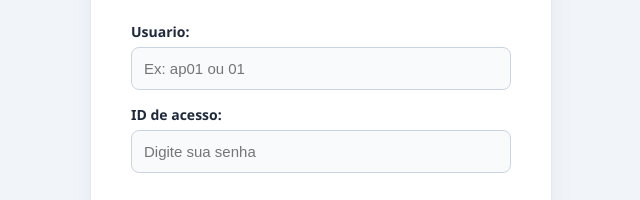
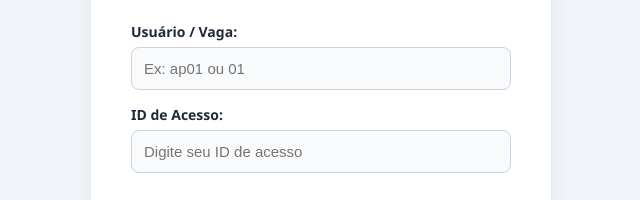
Before and after one commit to kapplancontrole-max/Painel-Morador-, a plain HTML site: page index.html in a window 1280 px wide. Shown: the part 424-624 px from the top of the page, 319-959 px from the left. Drawn offline with Linux system fonts and the light colour scheme.

Commit message:
Update index.html

```diff
--- a/index.html
+++ b/index.html
@@ -1,207 +1,97 @@
 <!DOCTYPE html>
-
 <html lang="pt-br">
-
 <head>
-
     <meta charset="UTF-8">
-
     <meta name="viewport" content="width=device-width, initial-scale=1.0">
-
     <title>Portal do Morador - AbrangeBox</title>
-
     <style>
-
         body { font-family: 'Segoe UI', Tahoma, Geneva, Verdana, sans-serif; margin: 0; padding: 0; background-color: #f1f5f9; display: flex; height: 100vh; justify-content: center; align-items: center; }
-
         .login-card { background: white; padding: 40px; border-radius: 16px; box-shadow: 0 10px 25px rgba(0,0,0,0.05); width: 100%; max-width: 380px; border: 1px solid #e2e8f0; }
 
-
-
-        /* Estilização da embalagem da logo para garantir a centralização */
-
         .logo-wrapper { text-align: center; margin-bottom: 25px; }
-
         .logo-wrapper img { width: 100%; max-width: 550px; height: auto; }
 
-
-
         label { font-weight: 600; display: block; margin-top: 15px; color: #1e293b; font-size: 14px; }
-
         input { width: 100%; padding: 12px; margin-top: 6px; box-sizing: border-box; border: 1px solid #cbd5e1; border-radius: 8px; font-size: 15px; background-color: #f8fafc; transition: border 0.2s; }
-
         input:focus { border-color: #3b82f6; outline: none; background-color: white; }
-
         button { background-color: #3b82f6; color: white; padding: 12px; border: none; border-radius: 8px; cursor: pointer; margin-top: 30px; width: 100%; font-size: 16px; font-weight: bold; box-shadow: 0 4px 6px rgba(59, 130, 246, 0.2); }
-
         button:hover { background-color: #2563eb; }
-
         .mensagem-erro { color: #ef4444; font-size: 13px; text-align: center; margin-top: 15px; display: none; font-weight: 600; }
-
     </style>
-
 </head>
-
 <body>
 
-
-
 <div class="login-card">
-
     <div class="logo-wrapper">
-
         <img src="logo.png" alt="Logo AbrangeBox">
-
     </div>
 
-
-
     <form id="formLogin" onsubmit="efetuarLogin(event)">
-
-        <label>Usuario:</label>
-
+        <label>Usuário / Vaga:</label>
         <input type="text" id="id_hardware" placeholder="Ex: ap01 ou 01" required>
 
+        <label>ID de Acesso:</label>
+        <input type="text" id="senha" placeholder="Digite seu ID de acesso" required>
 
-
-        <label>ID de acesso:</label>
-
-        <input type="password" id="senha" placeholder="Digite sua senha" required>
-
-
-
-        <div id="erroLogin" class="mensagem-erro">Usuario ou ID incorreta!</div>
-
-
+        <div id="erroLogin" class="mensagem-erro">Usuário ou ID de acesso incorretos!</div>
 
         <button type="submit" id="btnEntrar">Entrar no Meu Painel</button>
-
     </form>
-
 </div>
 
-
-
 <script>
-
     async function efetuarLogin(event) {
-
-        // Impede a página de recarregar
-
         event.preventDefault();
 
-
-
         const txtVaga = document.getElementById('id_hardware').value.trim();
-
         const txtSenha = document.getElementById('senha').value.trim();
-
         const btn = document.getElementById('btnEntrar');
-
         const erroBox = document.getElementById('erroLogin');
 
-
-
-        // Insira aqui a URL exata do seu Web App implantado no Google Apps Script
-
-        const urlGAS ="https://script.google.com/macros/s/AKfycbw4WG8kjvhsYHwn0lKd59q8kMonyKltpFw5AmvCgWC2OAFvST7RKq2M9OkycFdw2LmP/exec";
-
-
-
-        // Feedback visual de carregamento
+        const urlGAS = "https://script.google.com/macros/s/AKfycbw4WG8kjvhsYHwn0lKd59q8kMonyKltpFw5AmvCgWC2OAFvST7RKq2M9OkycFdw2LmP/exec";
 
         btn.innerText = "Verificando...";
-
         btn.style.backgroundColor = "#94a3b8";
-
         btn.disabled = true;
-
         erroBox.style.display = "none";
 
-
-
         try {
-
-            // Dispara a consulta para o GAS via POST (seguro)
-
             const resposta = await fetch(urlGAS, {
-
                 method: 'POST',
-
+                headers: { 'Content-Type': 'text/plain;charset=utf-8' },
                 body: JSON.stringify({
-
                     vaga: txtVaga,
-
                     senha: txtSenha,
-
                     acao: "verificar_login"
-
                 })
-
             });
-
-
 
             const resultado = await resposta.json();
 
-
-
             if (resultado.status === "sucesso") {
-
-                // Salva os dados na sessão temporária do navegador
-
                 sessionStorage.setItem('vagaLogada', txtVaga);
-
                 sessionStorage.setItem('senhaLogada', txtSenha);
 
-
-
-                // Redireciona para a segunda página (Dashboard)
-
                 window.location.href = "dashboard.html";
-
             } else {
-
-                // Se a senha estiver errada
-
                 erroBox.innerText = resultado.mensagem || "Erro ao fazer login.";
-
                 erroBox.style.display = "block";
-
                 resetBotao();
-
             }
-
         } catch (error) {
-
             erroBox.innerText = "Erro de conexão com o servidor.";
-
             erroBox.style.display = "block";
-
             resetBotao();
-
         }
-
     }
 
-
-
     function resetBotao() {
-
         const btn = document.getElementById('btnEntrar');
-
         btn.innerText = "Entrar no Meu Painel";
-
         btn.style.backgroundColor = "#3b82f6";
-
         btn.disabled = false;
-
     }
-
 </script>
 
-
-
 </body>
-
 </html>
```
